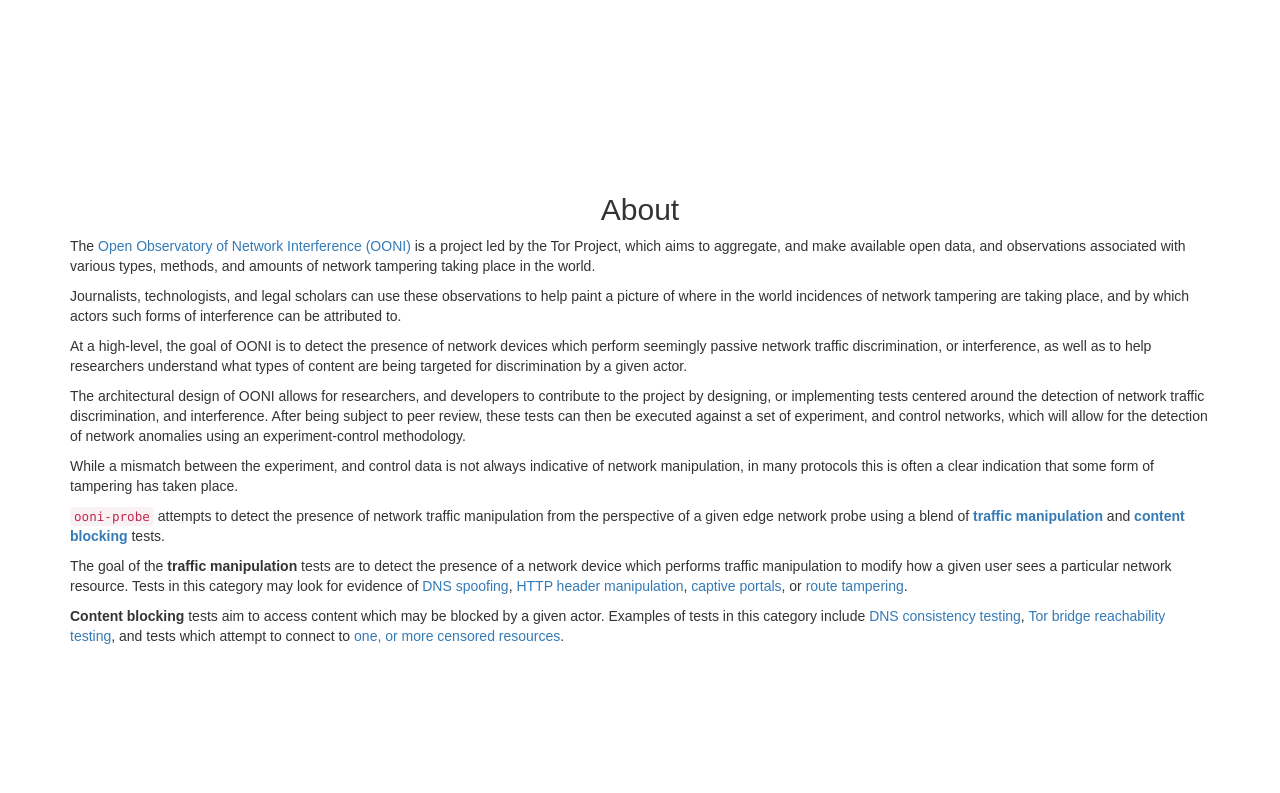
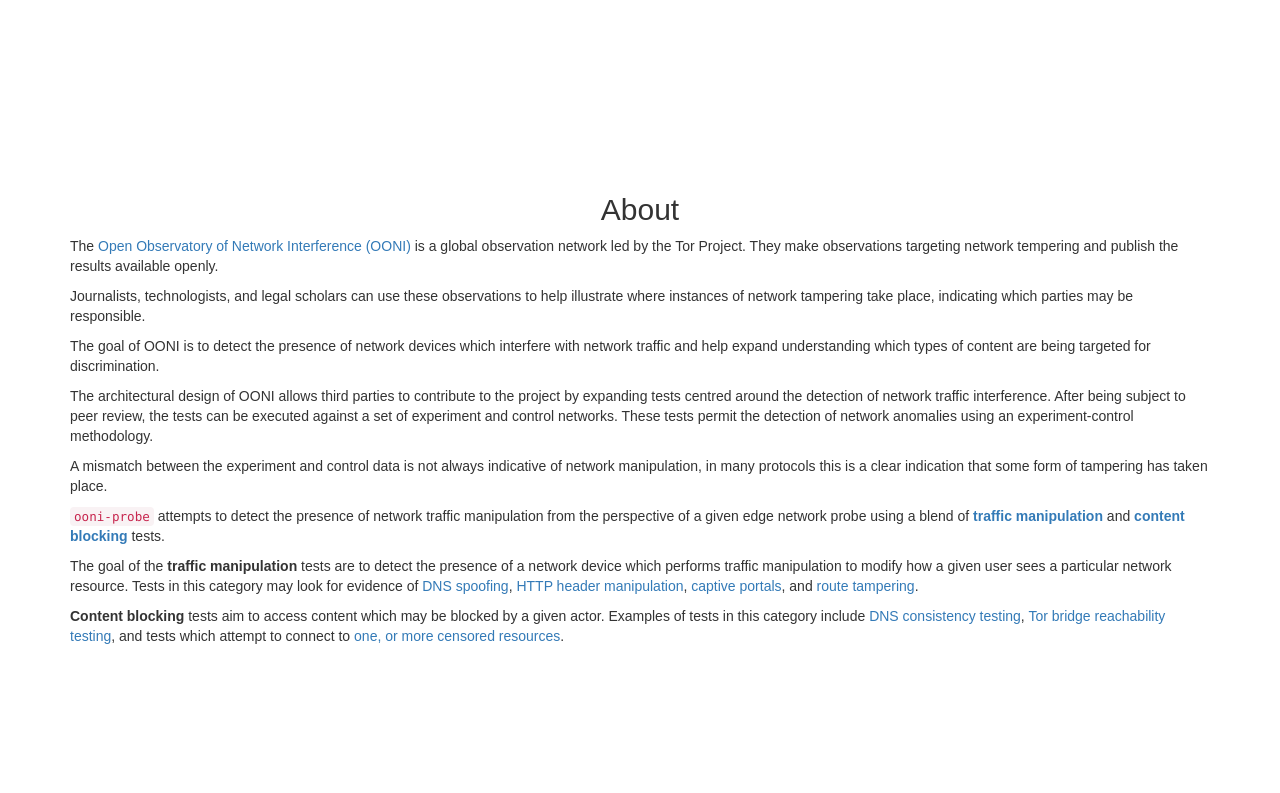
Before and after one commit to madebyjeffrey/ooni-looking-glass, a Flask app: page / in a window 1280 px wide. Shown: the part 2227-3020 px from the top of the page. Run offline with Flask 2, Linux system fonts and the light colour scheme; data that the repository does not hold is empty; some libraries are stand-ins or nearby versions.

Commit message:
simplified about text

```diff
--- a/templates/index.html
+++ b/templates/index.html
@@ -96,13 +96,13 @@
           About</h2>
       </div>
       <div class="col-xs-12">
-      <p>The <a href="https://ooni.torproject.org/">Open Observatory of Network Interference (OONI)</a> is a project led by the Tor Project, which aims to aggregate, and make available open data, and observations associated with various types, methods, and amounts of network tampering taking place in the world.</p>
-      <p>Journalists, technologists, and legal scholars can use these observations to help paint a picture of where in the world incidences of network tampering are taking place, and by which actors such forms of interference can be attributed to.</p>
-      <p>At a high-level, the goal of OONI is to detect the presence of network devices which perform seemingly passive network traffic discrimination, or interference, as well as to help researchers understand what types of content are being targeted for discrimination by a given actor.</p>
-      <p>The architectural design of OONI allows for researchers, and developers to contribute to the project by designing, or implementing tests centered around the detection of network traffic discrimination, and interference. After being subject to peer review, these tests can then be executed against a set of experiment, and control networks, which will allow for the detection of network anomalies using an experiment-control methodology.</p>
-      <p>While a mismatch between the experiment, and control data is not always indicative of network manipulation, in many protocols this is often a clear indication that some form of tampering has taken place.</p>
+      <p>The <a href="https://ooni.torproject.org/">Open Observatory of Network Interference (OONI)</a> is a global observation network led by the Tor Project. They make observations targeting network tempering and publish the results available openly. </p>
+      <p>Journalists, technologists, and legal scholars can use these observations to help illustrate where instances of network tampering take place, indicating which parties may be responsible.</p>
+      <p>The goal of OONI is to detect the presence of network devices which interfere with network traffic and help expand understanding  which types of content are being targeted for discrimination.</p>
+      <p>The architectural design of OONI allows third parties to contribute to the project by expanding tests centred around the detection of network traffic interference. After being subject to peer review, the tests can be executed against a set of experiment and control networks. These tests permit the detection of network anomalies using an experiment-control methodology.</p>
+      <p>A mismatch between the experiment and control data is not always indicative of network manipulation, in many protocols this is a clear indication that some form of tampering has taken place.</p>
       <p><code>ooni-probe</code> attempts to detect the presence of network traffic manipulation from the perspective of a given edge network probe using a blend of <a href="https://github.com/TheTorProject/ooni-probe/blob/master/ooni/nettests/manipulation/"><strong>traffic manipulation</strong></a> and <a href="https://github.com/TheTorProject/ooni-probe/blob/master/ooni/nettests/blocking"><strong>content blocking</strong></a> tests.</p>
-      <p>The goal of the <strong>traffic manipulation</strong> tests are to detect the presence of a network device which performs traffic manipulation to modify how a given user sees a particular network resource. Tests in this category may look for evidence of <a href="https://github.com/TheTorProject/ooni-probe/tree/master/ooni/nettests/manipulation">DNS spoofing</a>, <a href="https://github.com/TheTorProject/ooni-probe/blob/master/ooni/nettests/manipulation/http_header_field_manipulation.py">HTTP header manipulation</a>, <a href="https://github.com/TheTorProject/ooni-probe/blob/master/ooni/nettests/manipulation/captiveportal.py">captive portals</a>, or <a href="https://github.com/TheTorProject/ooni-probe/blob/master/ooni/nettests/manipulation/traceroute.py">route tampering</a>.</p>
+      <p>The goal of the <strong>traffic manipulation</strong> tests are to detect the presence of a network device which performs traffic manipulation to modify how a given user sees a particular network resource. Tests in this category may look for evidence of <a href="https://github.com/TheTorProject/ooni-probe/tree/master/ooni/nettests/manipulation">DNS spoofing</a>, <a href="https://github.com/TheTorProject/ooni-probe/blob/master/ooni/nettests/manipulation/http_header_field_manipulation.py">HTTP header manipulation</a>, <a href="https://github.com/TheTorProject/ooni-probe/blob/master/ooni/nettests/manipulation/captiveportal.py">captive portals</a>, and <a href="https://github.com/TheTorProject/ooni-probe/blob/master/ooni/nettests/manipulation/traceroute.py">route tampering</a>.</p>
       <p><strong>Content blocking</strong> tests aim to access content which may be blocked by a given actor. Examples of tests in this category include <a href="https://github.com/TheTorProject/ooni-probe/blob/master/ooni/nettests/blocking/dns_consistency.py">DNS consistency testing</a>, <a href="https://github.com/TheTorProject/ooni-probe/blob/master/ooni/nettests/blocking/bridge_reachability.py">Tor bridge reachability testing</a>, and tests which attempt to connect to <a href="https://github.com/TheTorProject/ooni-probe/blob/master/ooni/nettests/blocking/tcp_connect.py">one, or more censored resources</a>.</p>
       </div>
     </div>
```
